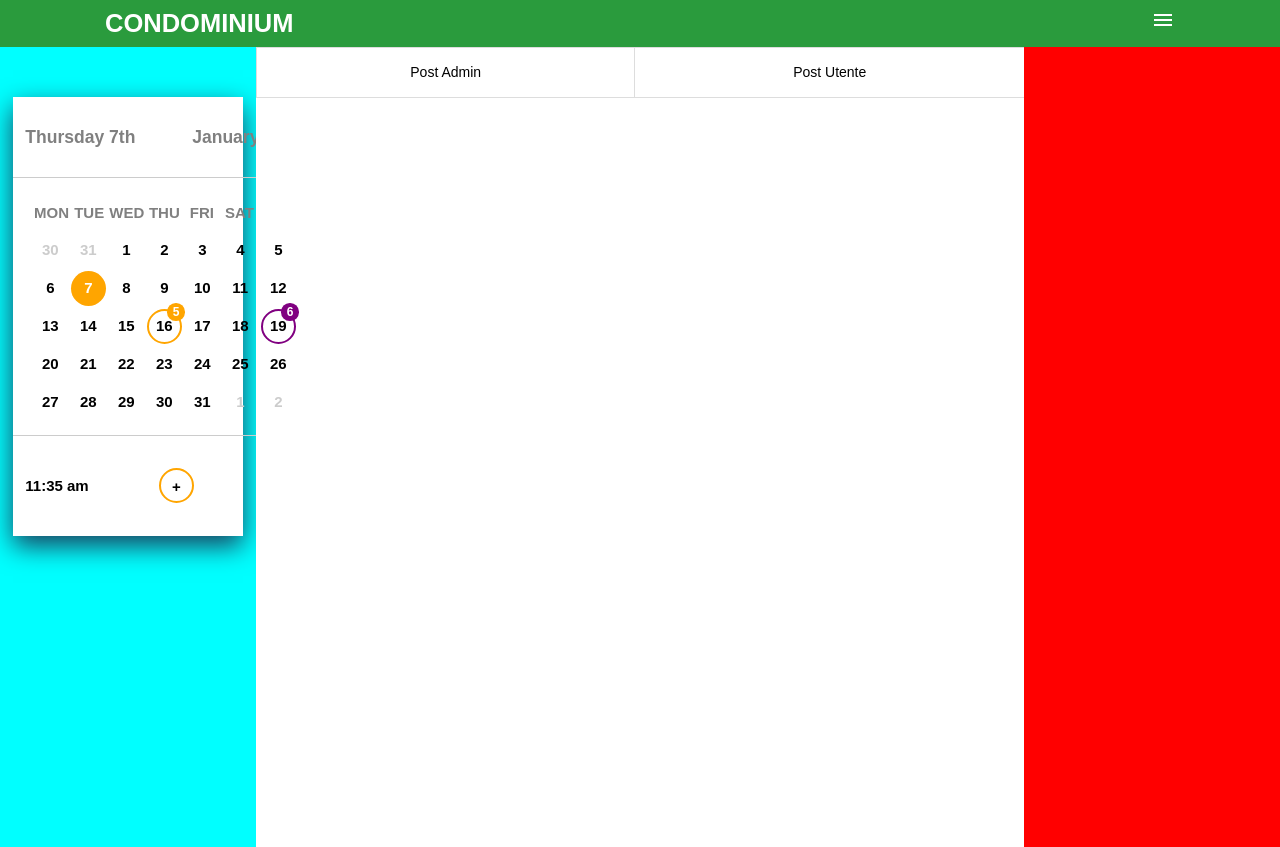
After one commit to Traster-uni/Condominium-LTW, a PHP site: page /02-home.html in a window 1280 px wide. The commit adds this page. Run offline with PHP 8.4, Linux system fonts and the light colour scheme.

Commit message:
inizio 02-home

```diff
--- /dev/null
+++ b/02-home.html
@@ -0,0 +1,104 @@
+<!DOCTYPE html>
+<html lang="en">
+<head>
+    <meta charset="UTF-8">
+    <meta name="viewport" content="width=device-width, initial-scale=1.0">
+    <title>HomePage</title>
+    <link rel="stylesheet" href="./global/01-css/stylesheet.css">
+    <link rel="stylesheet" href="https://fonts.googleapis.com/css2?family=Material+Symbols+Outlined:opsz,wght,FILL,GRAD@24,400,0,0" />
+    <link rel="stylesheet" href="./02-home/local_css/02-home.css">
+    <link rel="stylesheet" href="./ext_resources/01-css/calendar.css">
+</head>
+<body>
+    <div class="container">
+        <div class="navbar">
+            <a href="#">
+                <div class="logo">
+                    <h2>CONDOMINIUM</h2>
+                </div>
+            </a>
+            <a href="#" style="float: right;">
+                <h2><span class="material-symbols-outlined">menu</span></h2>
+            </a>
+        </div>
+    </div>
+    <div class="grid">
+        <div style="background-color: aqua;">
+            <main class="card">
+                <section class="card__header">
+                  <h3>Thursday 7th</h3>
+                  <h3>January 2020</h3>
+                </section>
+                <section class="card__body">
+                  <ul class="card__body--days">
+                    <li>mon</li>
+                    <li>tue</li>
+                    <li>wed</li>
+                    <li>thu</li>
+                    <li>fri</li>
+                    <li>sat</li>
+                    <li>sun</li>
+                  </ul>
+                  <ul class="card__body--dates">
+                    <li class="prev">30</li>
+                    <li class="prev">31</li>
+                    <li>1</li>
+                    <li>2</li>
+                    <li>3</li>
+                    <li>4</li>
+                    <li>5</li>
+                    <li>6</li>
+                    <li class="active">7</li>
+                    <li>8</li>
+                    <li>9</li>
+                    <li>10</li>
+                    <li>11</li>
+                    <li>12</li>
+                    <li>13</li>
+                    <li>14</li>
+                    <li>15</li>
+                    <li class="circle orange">16 <span>5</span></li>
+                    <li>17</li>
+                    <li>18</li>
+                    <li class="circle purple">19 <span>6</span></li>
+                    <li>20</li>
+                    <li>21</li>
+                    <li>22</li>
+                    <li>23</li>
+                    <li>24</li>
+                    <li>25</li>
+                    <li>26</li>
+                    <li>27</li>
+                    <li>28</li>
+                    <li>29</li>
+                    <li>30</li>
+                    <li>31</li>
+                    <li class="next">1</li>
+                    <li class="next">2</li>
+                  </ul>
+                </section>
+                <div class="card__footer">
+                  <p>11:35 am</p>
+                  <a href="#" class="add">+</a>
+                  <p>12<sup>o</sup> C</p>
+                </div>
+        </div>
+        <div style="background-color: white;">
+            <ul class="bacheca">
+                <li class="bacheca-types">
+                    <input class="bacheca-types__input" type="radio" name="bacheca-types" value="padmin" id="padmin" />
+                    <label class="bacheca-types__label" for="padmin">Post Admin</label>
+
+                </li>
+                <li class="bacheca-types">
+                    <input class="bacheca-types__input" type="radio" name="bacheca-types" value="putente" id="putente" />
+                    <label class="bacheca-types__label" for="putente">Post Utente</label>
+                </li>
+
+
+            </ul>
+        </div>
+        <div style="background-color: rgb(255, 0, 0);"></div>
+    </div>
+</body>
+</html>
--- /dev/null
+++ b/02-home/local_css/02-home.css
@@ -0,0 +1,46 @@
+.grid {
+    display: grid;
+    grid-template-columns: 20% 1fr 20%;
+    height: 100vh;
+}
+
+.bacheca {
+    display: table;
+    width: 100%;
+    margin: 0;
+    padding: 0;
+}
+
+.bacheca-types {
+    display: table-cell;
+    margin: 0;
+    padding: 0;
+    list-style-type: none;
+}
+
+.bacheca-types__input {
+    position: absolute;
+    visibility: hidden;
+}
+
+.bacheca-types__label {
+    display: block;
+    margin: 0 -1px -1px 0; /* -1px margin removes double-thickness borders between items */
+    padding: 1em .25em;
+
+    border: 1px solid #ddd;
+
+    font: 14px/1.5 sans-serif;
+    text-align: center;
+
+    cursor: pointer;
+}
+
+.bacheca-types__label:hover {
+    background: #fafafa;
+}
+
+.bacheca-types__input:checked + .bacheca-types__label {
+    background: #eee;
+    color: #333;
+}
--- /dev/null
+++ b/ext_resources/01-css/calendar.css
@@ -0,0 +1,135 @@
+:root {
+    --radius: 50%;
+}
+
+* {
+    margin: 0;
+    padding: 0;
+    box-sizing: border-box;
+}
+html {
+    font-size: 10px;
+    font-family: sans-serif;
+    line-height: 1.6;
+}
+
+body {
+    background: #78ACCD;
+    color: black;
+    font-size: 1.5rem;
+}
+
+ul {
+    list-style: none;
+}
+
+.card {
+    background: white;
+    width: 90%;
+    max-width: 40rem;
+    min-height: 40rem;
+    margin: 5rem auto;
+    display: grid;
+    grid-template-rows: 8rem auto 10rem;
+    box-shadow: 0 1rem 2.5rem rgb(27, 64, 94);
+
+    .card__header {
+        padding: 0 1.25rem;
+        color: gray;
+        display: flex;
+        justify-content: space-between;
+        align-items: center;
+    }
+    .card__body {
+        padding: 1.5rem 2rem;
+        border-top: 1px solid #ccc;
+        border-bottom: 1px solid #ccc;
+
+        .card__body--days {
+            display: flex;
+            justify-content: space-between;
+            align-items: center;
+            height: 4rem;
+
+            li {
+                flex: 1;
+                font-weight: bold;
+                text-transform: uppercase;
+                text-align: center;
+                color: gray;
+                margin: 0 1px;
+            }
+        }
+        .card__body--dates {
+            display: grid;
+            gap: 3px;
+            grid-template-columns: repeat(7, 1fr);
+            justify-items: center;
+            text-align: center;
+            li {
+                width: 3.5rem;
+                height: 3.5rem;
+                display: grid;
+                place-items: center;
+                font-weight: bold;
+                position: relative;
+            }
+            li.prev,
+            li.next {
+                color: #ccc;
+            }
+            li.active {
+                background: orange;
+                color: white;
+                border-radius: var(--radius);
+            }
+            li.circle {
+                border: 2px solid;
+                border-radius: var(--radius);
+                span {
+                    position: absolute;
+                    top: -0.75rem;
+                    right: -0.5rem;
+                    width: 1.75rem;
+                    height: 1.75rem;
+                    font-size: 1.2rem;
+                    color: white;
+                    border-radius: var(--radius);
+                }
+            }
+            .circle.orange {
+                border-color: orange;
+                span {
+                    background: orange;
+                }
+            }
+            .circle.purple {
+                border-color: purple;
+                span {
+                    background: purple;
+                }
+            }
+        }
+    }
+    .card__footer {
+        padding: 0 1.25rem;
+        color: gray;
+        display: flex;
+        justify-content: space-between;
+        align-items: center;
+        color: black;
+        font-weight: bold;
+
+        .add {
+            text-decoration: none;
+            color: inherit;
+            border: 2px solid orange;
+            border-radius: var(--radius);
+            width: 3.5rem;
+            height: 3.5rem;
+            padding-top: 0.25rem;
+            display: grid;
+            place-items: center;
+        }
+    }
+}
--- a/global/01-css/stylesheet.css
+++ b/global/01-css/stylesheet.css
@@ -27,7 +27,8 @@ body {
 
 /* Navbar links on mouse-over */
 .navbar a:hover {
-  background-color: #000;
+  background-color: #04aa6d5e;
+  color: rgba(0, 0, 0, 0.39);
 }
 
 /* Current/active navbar link */
--- a/index.html
+++ b/index.html
@@ -16,9 +16,12 @@
                 </div>
             </a>
             <a href="#" style="float: right;">
-                <h3><span class="material-symbols-outlined">menu</span></h3>
+                <h2><span class="material-symbols-outlined">menu</span></h2>
             </a>
         </div>
     </div>
+    <div class="grid">
+
+    </div>
 </body>
 </html>
```
Also changed, not shown: ext_resources/01-css/segmented-control.css (added, +42 -0 lines), 02-home/local_js/02-home.js (added).
